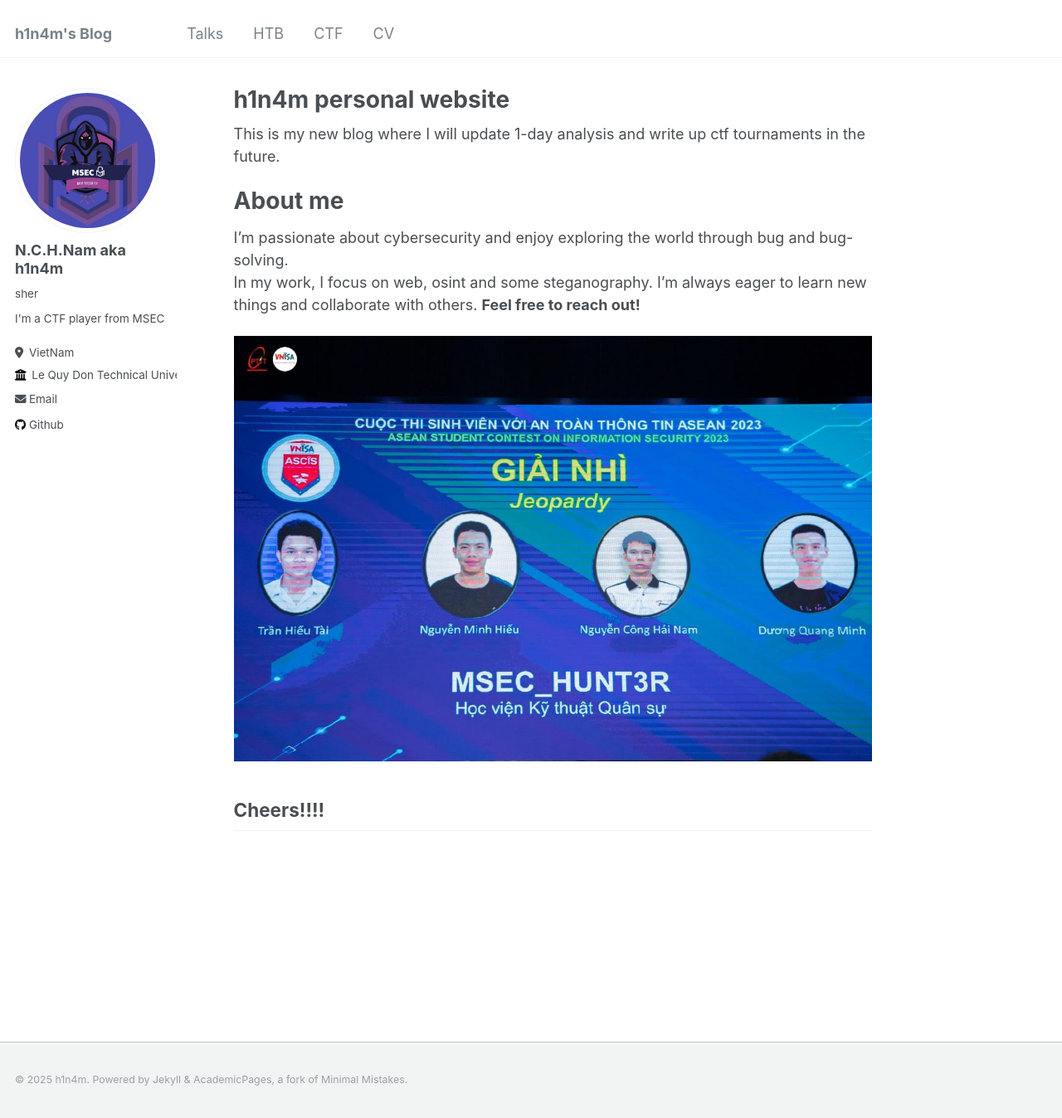
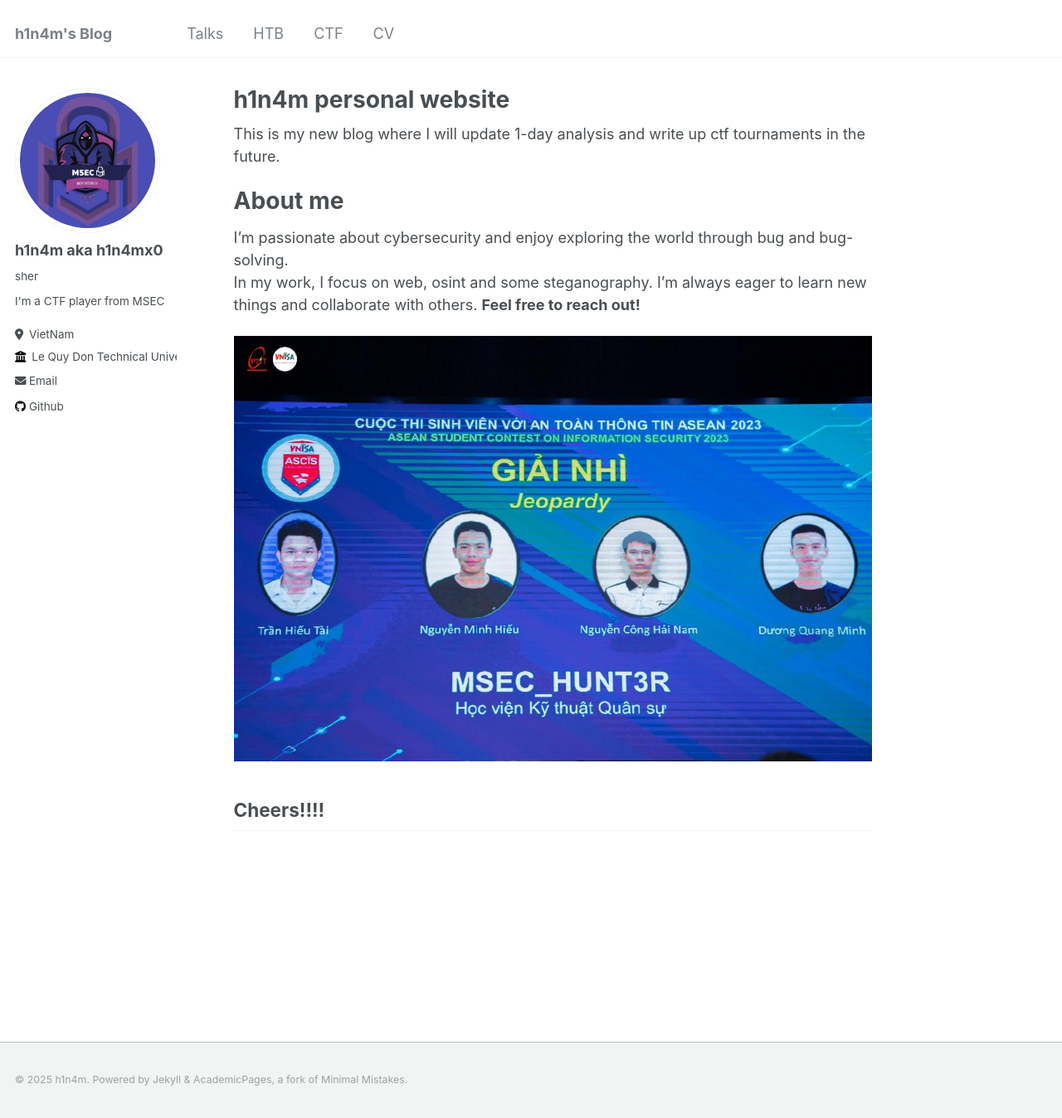
Before and after one commit to h1n4mx0/h1n4mx0.github.io, a Jekyll site: the page built from _pages/about.md, in a window 1280 px wide and 1348 px high. Shown: the whole window at 83% size. Built offline with Jekyll 4.4.1, drawn with Linux system fonts in a browser that asks for light colours.

Commit message:
update name

```diff
--- a/_config.yml
+++ b/_config.yml
@@ -22,7 +22,7 @@
 author:
   # Biographic information
   avatar           : "profile.png"
-  name             : "N.C.H.Nam aka h1n4m"
+  name             : "h1n4m aka h1n4mx0"
   pronouns         : "sher"
   bio              : "I'm a CTF player from MSEC"
   location         : "VietNam"
```
